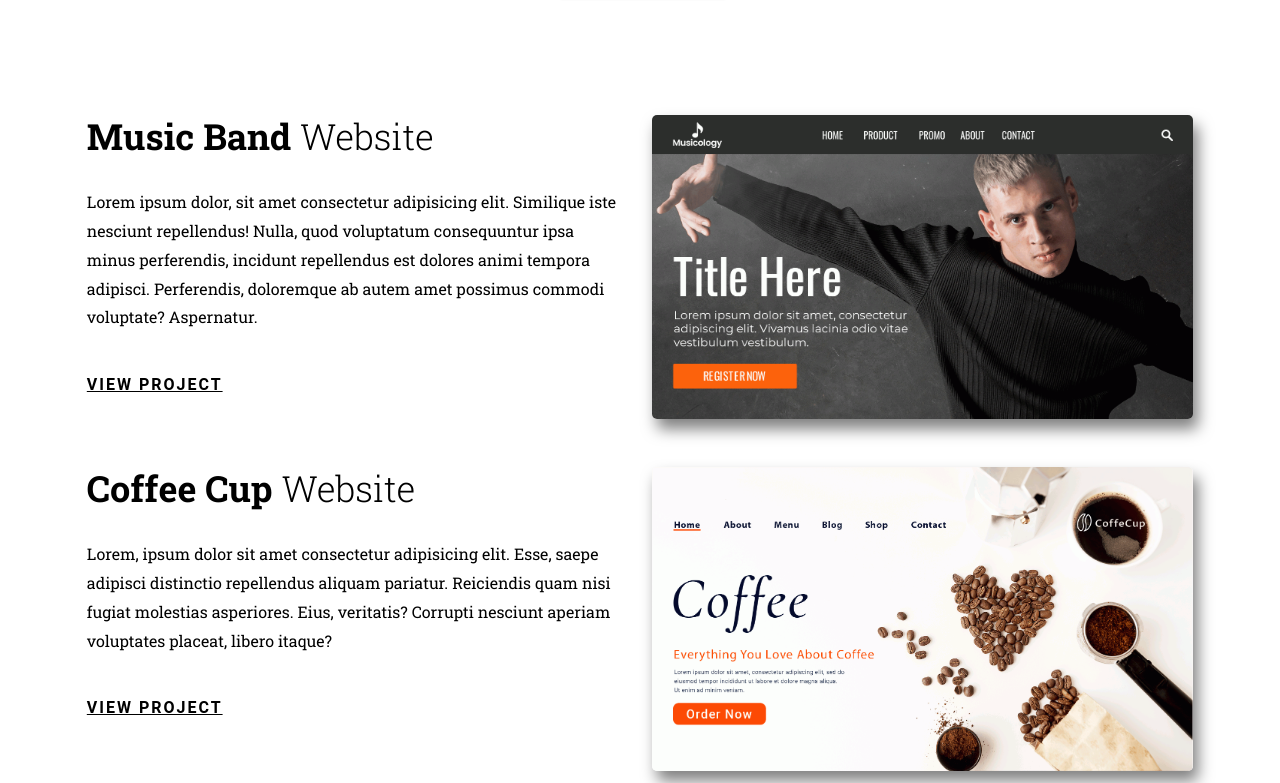
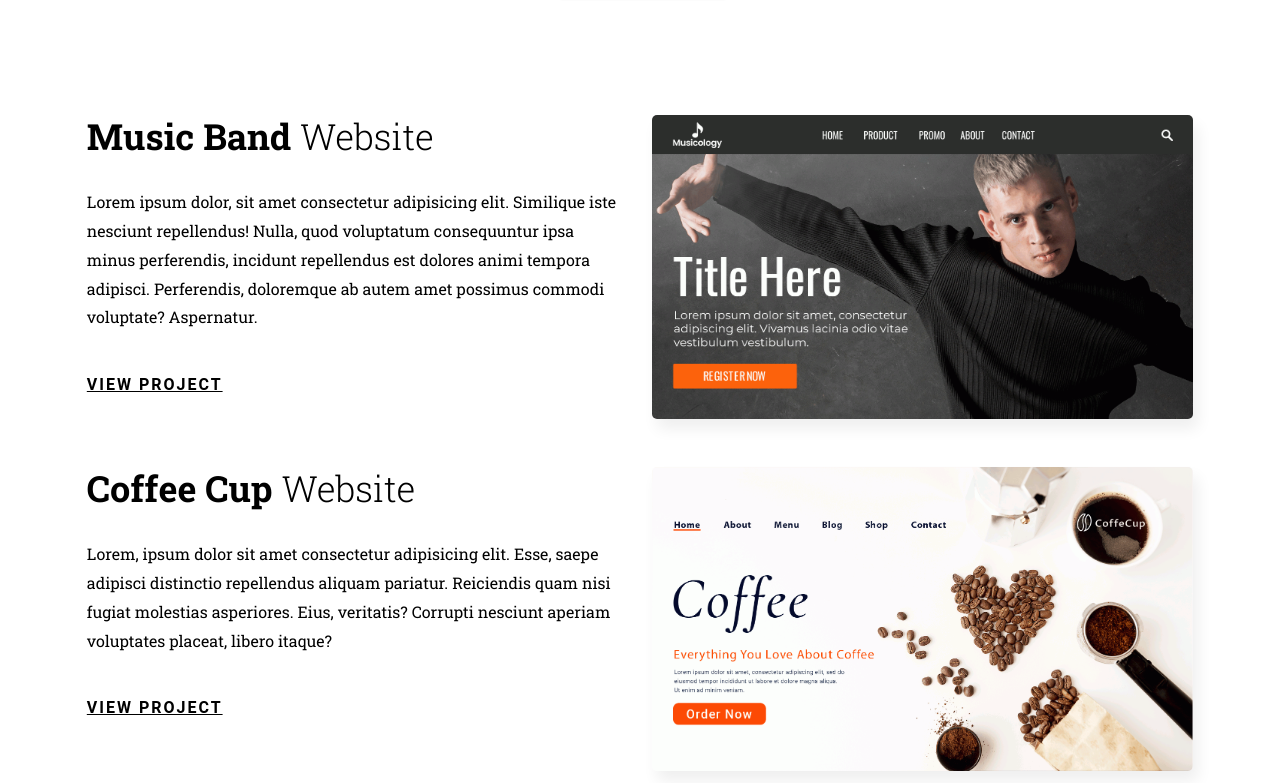
Before and after one commit to muhammadmubeen17/simple-portfolio-website, a plain HTML site: page index.html in a window 1280 px wide. Shown: the part 4317-5100 px from the top of the page. Drawn offline with nearby package versions, Linux system fonts and the light colour scheme.

Commit message:
🌈style:added a smooth box shadow for the projects
I've added a smoothly color for the portfolio projects box shadow to look a little more simple and soft.

```diff
--- a/css/style.css
+++ b/css/style.css
@@ -805,7 +805,7 @@
 
 .sec6-image {
     border-radius: 5px;
-    box-shadow: 5px 10px 15px rgba(0, 0, 0, 0.5);
+    box-shadow: 5px 10px 15px rgba(239, 239, 239,1);
     transition: all 0.2s ease-in-out;
 }
 
```
